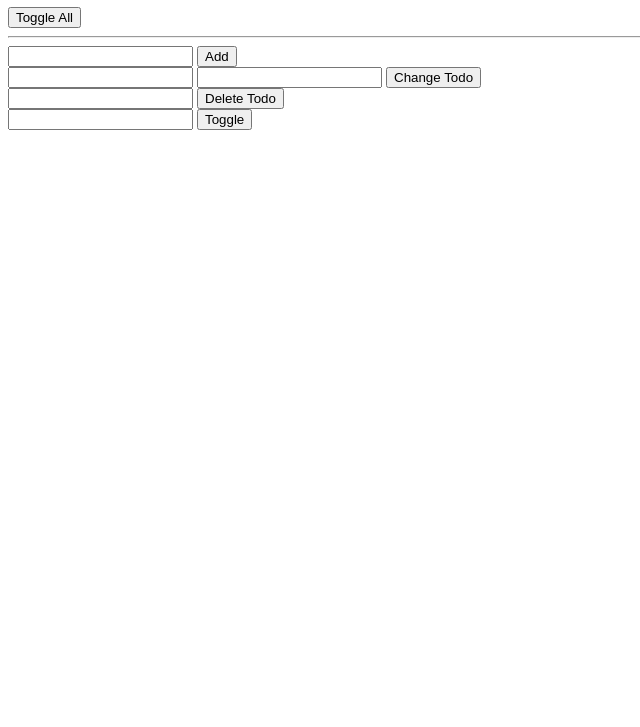
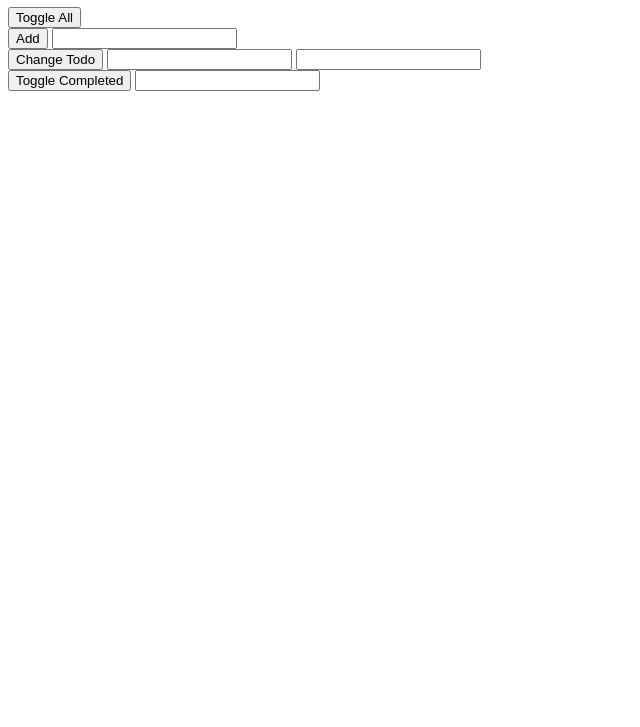
Before and after one commit to nOoB3inG/To-Do-List, a plain HTML site: page index.html in a window 1280 px wide. Shown: the part 73-800 px from the top of the page, without its empty margins (0-640 px from the left). Drawn offline with Linux system fonts and the light colour scheme.

Commit message:
Update index.html

```diff
--- a/index.html
+++ b/index.html
@@ -1,35 +1,34 @@
 <!DOCTYPE html>
 <html>
-
   <head>
-    <link rel="stylesheet" href="style.css">
-
+    <title>Practical Todos</title>
+    <link id="favicon" rel="icon" href="https://cdn.gomix.com/2bdfb3f8-05ef-4035-a06e-2043962a3a13%2Ffavicon.ico" type="image/x-icon">
   </head>
-
   <body>
     <h1>Todo List</h1>
-    <button onclick="handlers.toggleAll()">Toggle All</button>
-    <hr>
+
     <div>
-      <input type="text" id="addTodoText">
-      <button onclick="handlers.addTodoText()">Add</button>
+      <button onclick="handlers.toggleAll()">Toggle All</button>
     </div>
+
     <div>
-      <input id="changeTodoPos" type="number">
-      <input id="changeTodoText" type="text">
+      <button onclick="handlers.addTodo()">Add</button>
+      <input id="addTodoTextInput" type="text">
+    </div>
+
+    <div>
       <button onclick="handlers.changeTodo()">Change Todo</button>
+      <input id="changeTodoPositionInput" type="number">
+      <input id="changeTodoTextInput" type="text">
     </div>
+
     <div>
-      <input id="deleteTodoPos" type="number">
-      <button onclick="handlers.deleteTodo()">Delete Todo</button>
+      <button onclick="handlers.toggleCompleted()">Toggle Completed</button>
+      <input id="toggleCompletedPositionInput" type="number">
     </div>
-    <div>
-      <input type="number" id="toggleCompletedPos">
-      <button onclick="handlers.toggleCompleted()">Toggle</button>
-    </div>
-    <ul></ul>
 
-    <script src="script.js"></script>
+    <ul>
+    </ul>
+    <script src="/client.js"></script>
   </body>
-
 </html>
```
